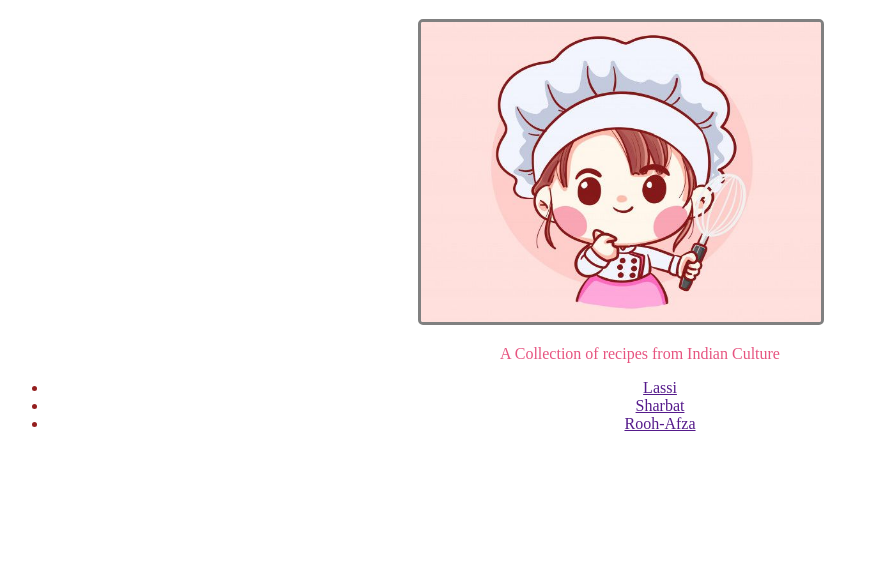
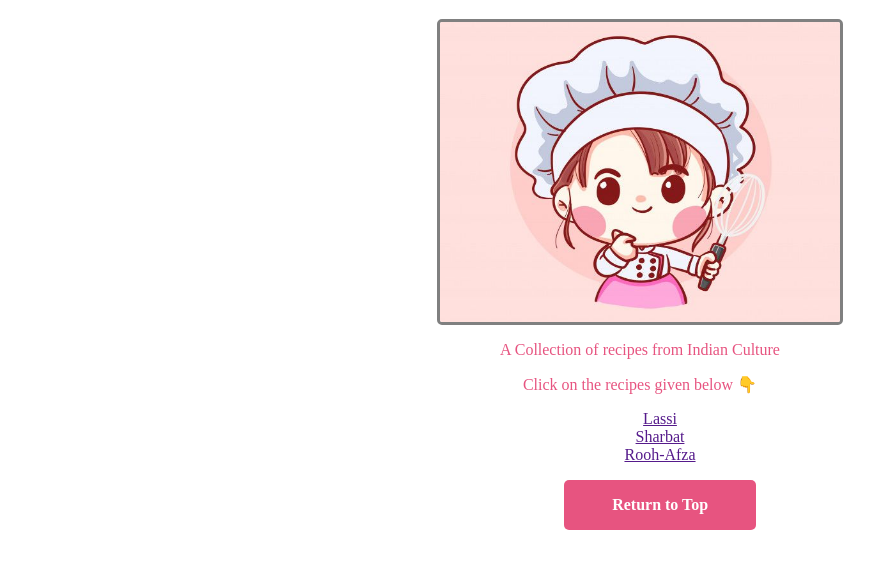
Before and after one commit to Vishal-sys-code/ODIN-Recipes, a plain HTML site: page index.html in a window 1280 px wide. Shown: the part 61-630 px from the top of the page, without its empty margins (0-874 px from the left). Drawn offline with Linux system fonts and the light colour scheme.

Commit message:
Update index.html

```diff
--- a/index.html
+++ b/index.html
@@ -15,7 +15,9 @@
         border-radius: 5px;
         height: 300px;
         width: 400px;
-        margin-left: 410px;
+        display: block;
+        margin-left: auto;
+        margin-right: auto;
     }
     .p1{
         color: #E75480;
@@ -25,17 +27,38 @@
         color: rgb(148, 30, 30);
         text-align: center;
     }
+    list-wrapper {
+        text-align: -webkit-center;
+    }
+    a.button {
+        /* use inline-block because it respects padding */
+        display: inline-block;
+        /* padding creates clickable area around text (top/bottom, left/right) */
+        padding: 1em 3em;
+        /* round corners */
+        border-radius: 5px;
+        /* remove underline */
+        text-decoration: none;
+        /* set colors */
+        color: white;
+        background-color: #E75480;
+        font-weight: bold;
+        margin-left: 44%;
+        margin-right: 10%;
+    }
 </style>
 <body>
     <h1 class="head" style="text-align: center;">ODIN-Recipes</h1>
     <img class="a" src="images/chef.jpg" alt="Chef Image">
     <p class="p1">A Collection of recipes from Indian Culture</p>
+    <p class="p1">Click on the recipes given below 👇</p>
     <div class="p2">
         <ul>
-            <li><a href="">Lassi</a></li>
-            <li><a href="">Sharbat</a></li>
-            <li><a href="">Rooh-Afza</a></li>
+            <a href="">Lassi</a></li><br>
+            <a href="">Sharbat</a></li><br>
+            <a href="">Rooh-Afza</a></li><br>
         </ul>
     </div>
+    <a class="button" href="#header">Return to Top</a>
 </body>
 </html>
```
